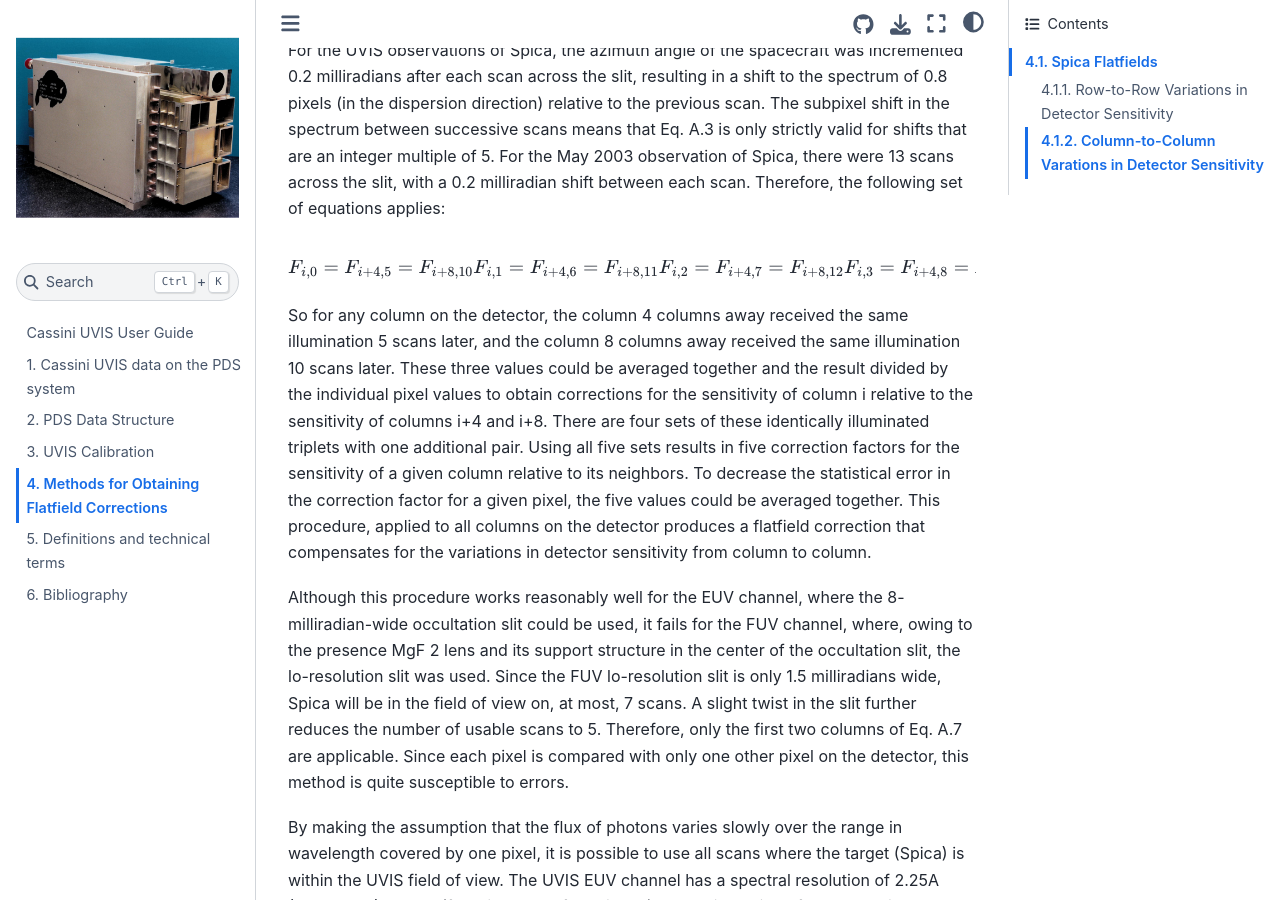
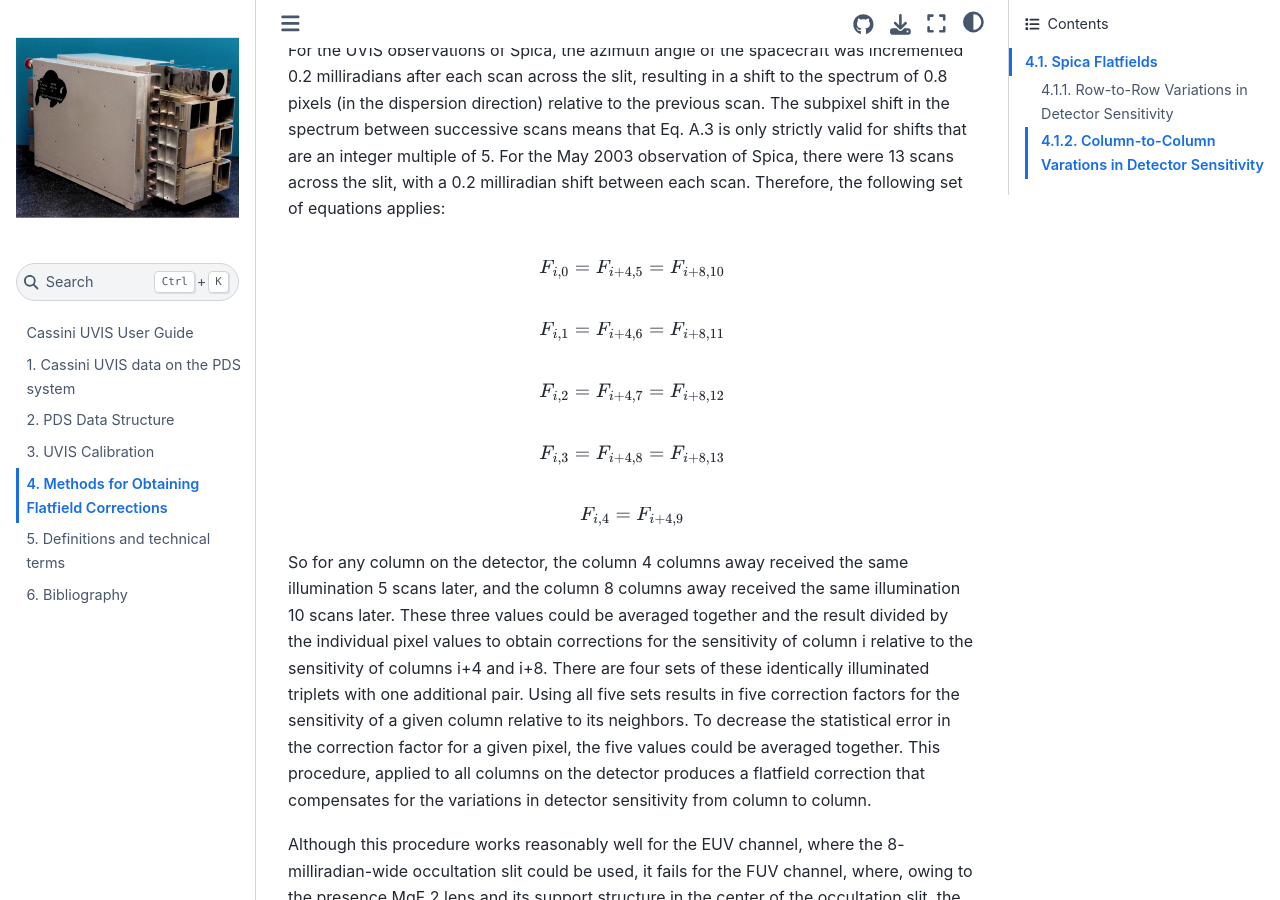
Before and after one commit to Cassini-UVIS/users_guide, a Jupyter Book: the page built from Appendix1_Flatfielding.md, in a window 1280 px wide and 900 px high, scrolled down 3343 px. Built offline with Jupyter Book 1.0.4 settings and Sphinx 7.4.7 and the Sphinx Book theme 1.1.4, drawn with Linux system fonts in a browser that asks for light colours.

Commit message:
fix equations

````diff
--- a/Appendix1_Flatfielding.md
+++ b/Appendix1_Flatfielding.md
@@ -90,9 +90,17 @@ Therefore, the following set of equations applies:
 
 ```{math}
 F_{i,0} = F_{i+4,5} = F_{i+8,10}
+```
+```{math}
 F_{i,1} = F_{i+4,6} = F_{i+8,11}
+```
+```{math}
 F_{i,2} = F_{i+4,7} = F_{i+8,12}
+```
+```{math}
 F_{i,3} = F_{i+4,8} = F_{i+8,13}
+```
+```{math}
 F_{i,4} = F_{i+4,9}
 ```
 
````
